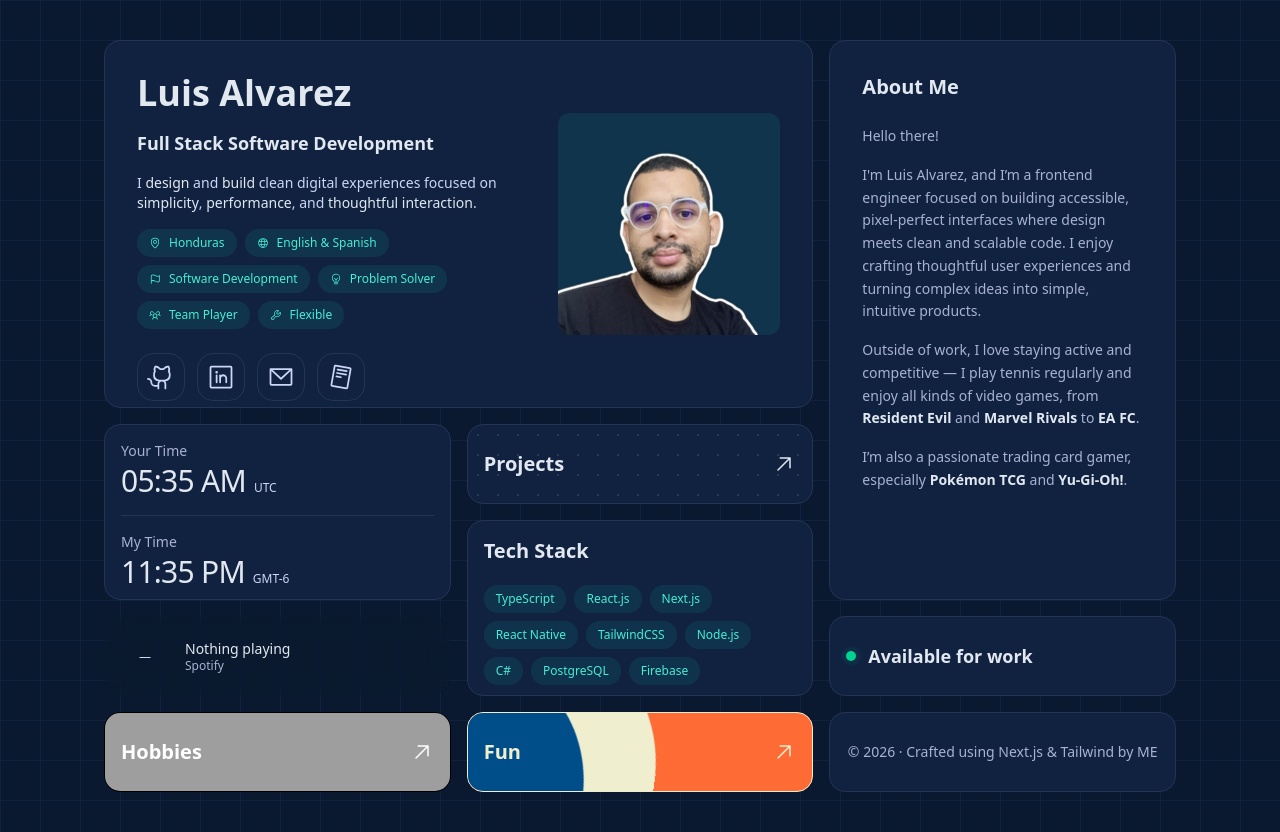
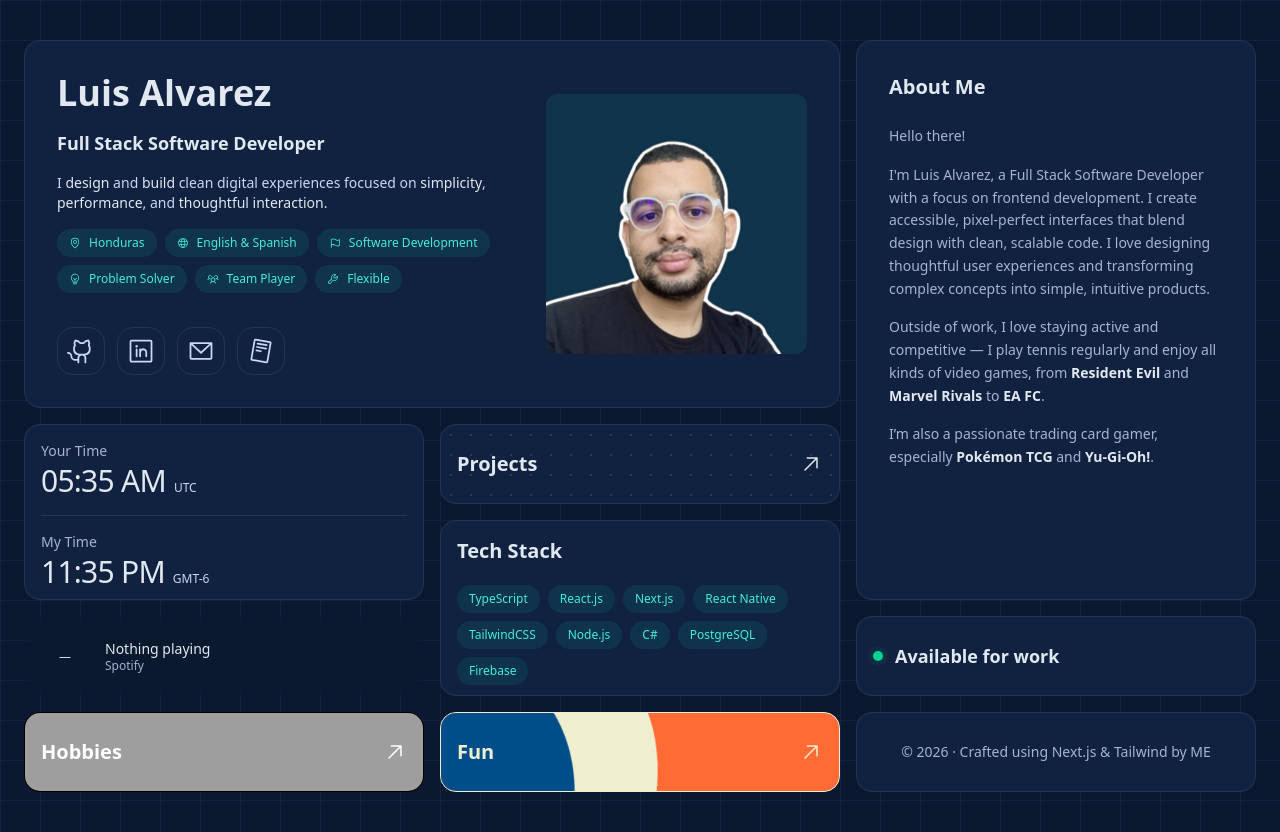
Before and after one commit to Lictro/my-portfolio, a Next.js app: page / in a window 1280 px wide. Built offline with nearby package versions, Linux system fonts and the light colour scheme; no server answers; the database is empty; grey boxes are pictures that could not be loaded.

Commit message:
UI fixes of the main layout

```diff
--- a/src/app/layout.tsx
+++ b/src/app/layout.tsx
@@ -10,8 +10,9 @@
 });
 
 export const metadata: Metadata = {
-  title: 'Create Next App',
-  description: 'Generated by create next app',
+  title: 'Luis Alvarez - Software Developer',
+  description:
+    'Portfolio of Luis Alvarez – Full Stack Software Developer showcasing projects, skills, and experience.',
 };
 
 export default function RootLayout({
--- a/src/app/page.tsx
+++ b/src/app/page.tsx
@@ -2,8 +2,8 @@
 
 export default function Home() {
   return (
-    <div className="min-h-screen">
-      <main className="w-full max-w-7xl mx-auto px-6 py-10">
+    <div className="min-h-screen flex">
+      <main className="w-full max-w-7xl mx-auto px-6 py-10 my-auto">
         <BentoGrid />
       </main>
     </div>
--- a/src/components/AboutCard.tsx
+++ b/src/components/AboutCard.tsx
@@ -10,10 +10,11 @@
       </p>
 
       <p className="text-sm leading-relaxed text-muted-foreground">
-        I'm Luis Alvarez, and I’m a frontend engineer focused on building
-        accessible, pixel-perfect interfaces where design meets clean and
-        scalable code. I enjoy crafting thoughtful user experiences and turning
-        complex ideas into simple, intuitive products.
+        I'm Luis Alvarez, a Full Stack Software Developer with a focus on
+        frontend development. I create accessible, pixel-perfect interfaces that
+        blend design with clean, scalable code. I love designing thoughtful user
+        experiences and transforming complex concepts into simple, intuitive
+        products.
       </p>
 
       <p className="text-sm leading-relaxed text-muted-foreground">
--- a/src/components/BentoGrid.tsx
+++ b/src/components/BentoGrid.tsx
@@ -48,17 +48,17 @@
 
 export default function BentoGrid() {
   return (
-    <div className="w-full px-8 xl:px-20">
-      <div className="grid grid-cols-12 auto-rows-[80px] gap-4">
+    <div className="w-full">
+      <div className="grid grid-cols-12 auto-rows-[80px] gap-4 place-content-start">
         {cards.map(({ Component, className, componentClassName }, index) => (
           <motion.div
             key={index}
             className={className}
-            initial={{ opacity: 0, y: 40 }}
+            initial={{ opacity: 0, y: 32 }}
             animate={{ opacity: 1, y: 0 }}
             transition={{
               duration: 0.5,
-              delay: index * 0.05,
+              delay: index * 0.07,
               ease: 'easeOut',
             }}
           >
--- a/src/components/MeCard.tsx
+++ b/src/components/MeCard.tsx
@@ -25,7 +25,7 @@
           <h1 className="text-4xl font-bold text-slate-200">Luis Alvarez</h1>
 
           <p className="text-lg font-semibold text-slate-200">
-            Full Stack Software Development
+            Full Stack Software Developer
           </p>
 
           <p className="max-w-xl text-sm text-foreground">
```
